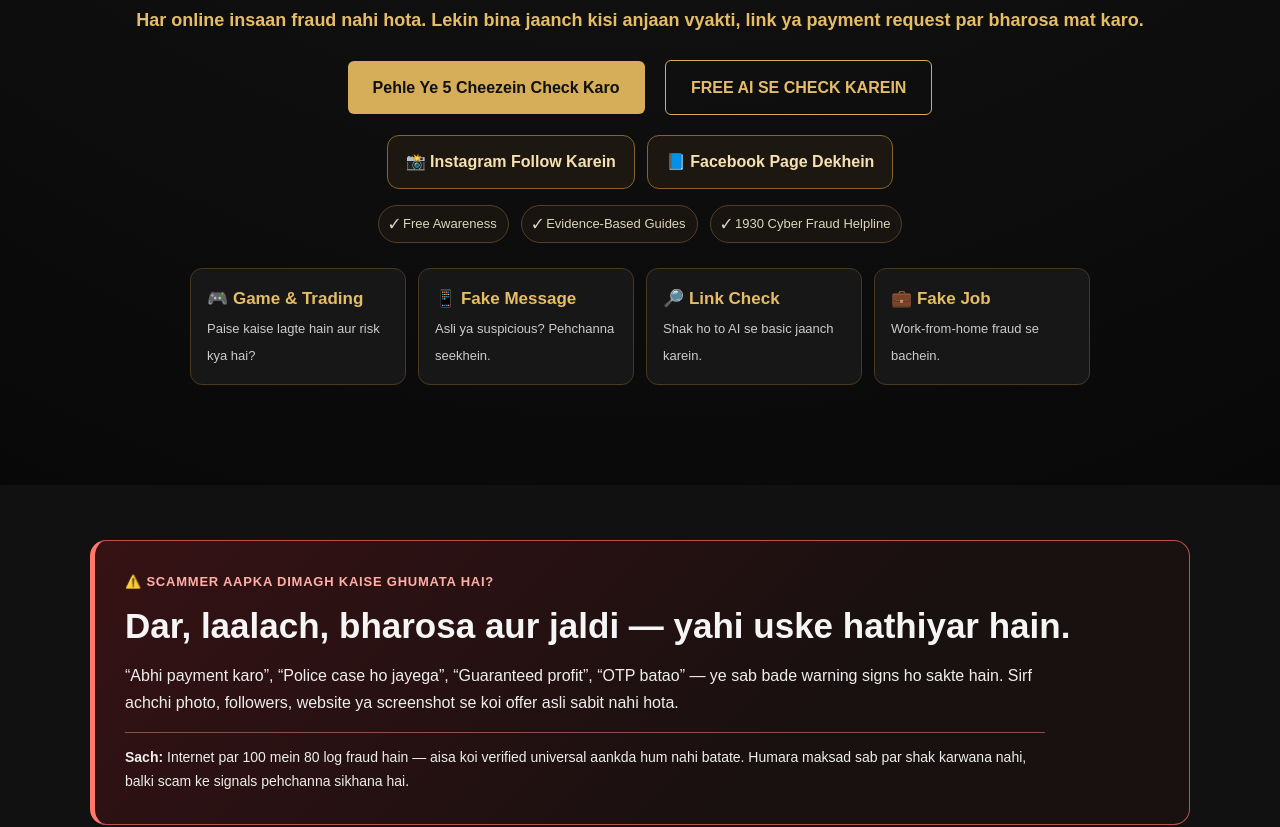
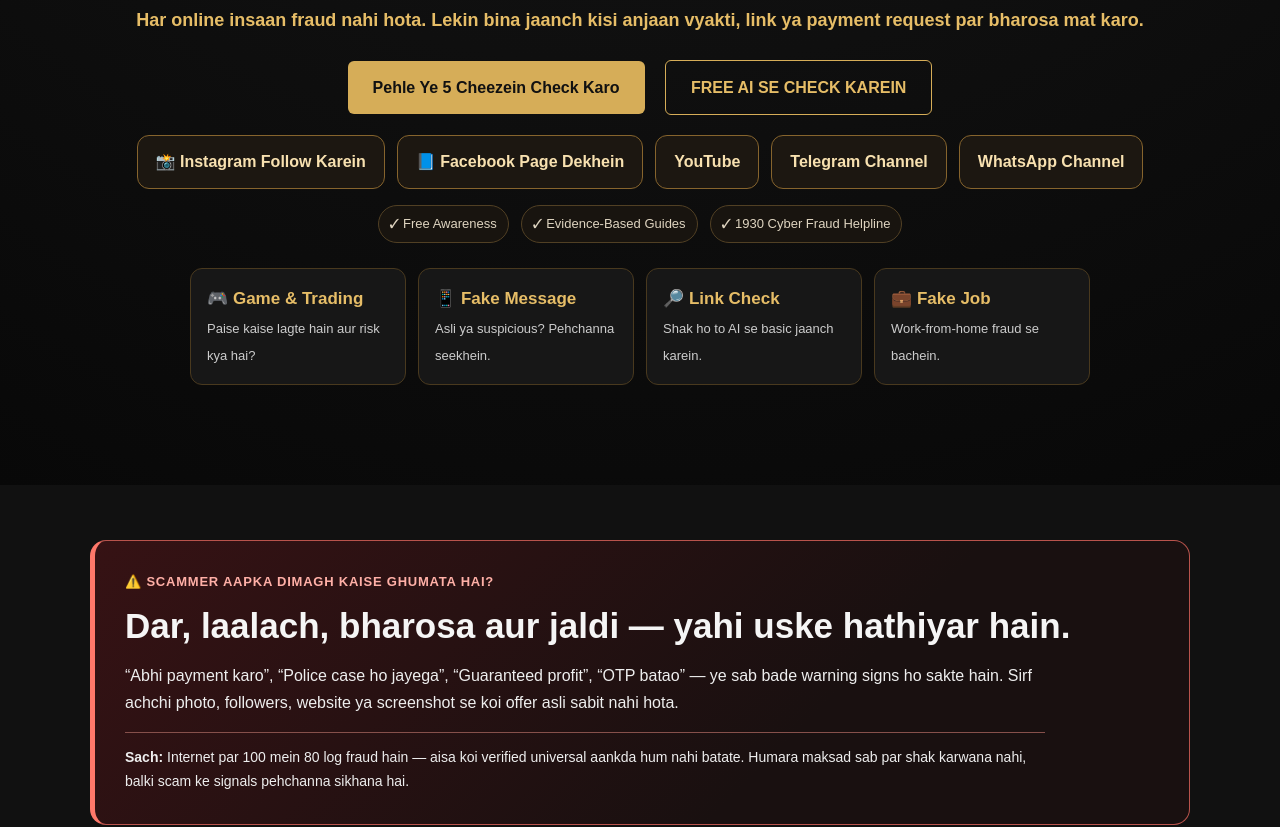
Before and after one commit to bittuk62bk-bittu/sochsathi-website, a plain HTML site: page index.html in a window 1280 px wide. Shown: the part 1540-2367 px from the top of the page. Drawn offline with Linux system fonts and the light colour scheme.

Commit message:
Add SochSathi YouTube, Telegram, and WhatsApp links

```diff
--- a/index.html
+++ b/index.html
@@ -416,6 +416,9 @@
         <div class="social-strip" aria-label="Follow SochSathi">
           <a href="https://www.instagram.com/sochsathiofficial/" target="_blank" rel="noopener noreferrer">📸 Instagram Follow Karein</a>
           <a href="https://www.facebook.com/share/19k16Rhf9h/" target="_blank" rel="noopener noreferrer">📘 Facebook Page Dekhein</a>
+          <a href="https://www.youtube.com/@sochsathiofficial" target="_blank" rel="noopener noreferrer">YouTube</a>
+          <a href="https://t.me/sochsathiofficial" target="_blank" rel="noopener noreferrer">Telegram Channel</a>
+          <a href="https://whatsapp.com/channel/0029VbElfTvJZg4750Eu3q3N" target="_blank" rel="noopener noreferrer">WhatsApp Channel</a>
         </div>
         <div class="trust-points" aria-label="Our commitments"><span>✓ Free Awareness</span><span>✓ Evidence-Based Guides</span><span>✓ 1930 Cyber Fraud Helpline</span></div>
         <div class="quick-start" aria-label="Choose a topic">
@@ -943,6 +946,12 @@
         <a href="https://www.facebook.com/share/19k16Rhf9h/" target="_blank" rel="noopener noreferrer">Facebook Page</a>
         &nbsp; | &nbsp;
         <a href="https://www.instagram.com/sochsathiofficial/" target="_blank" rel="noopener noreferrer">Instagram @sochsathiofficial</a>
+        &nbsp; | &nbsp;
+        <a href="https://www.youtube.com/@sochsathiofficial" target="_blank" rel="noopener noreferrer">YouTube</a>
+        &nbsp; | &nbsp;
+        <a href="https://t.me/sochsathiofficial" target="_blank" rel="noopener noreferrer">Telegram Channel</a>
+        &nbsp; | &nbsp;
+        <a href="https://whatsapp.com/channel/0029VbElfTvJZg4750Eu3q3N" target="_blank" rel="noopener noreferrer">WhatsApp Channel</a>
       </p>
 
       <p>
```
